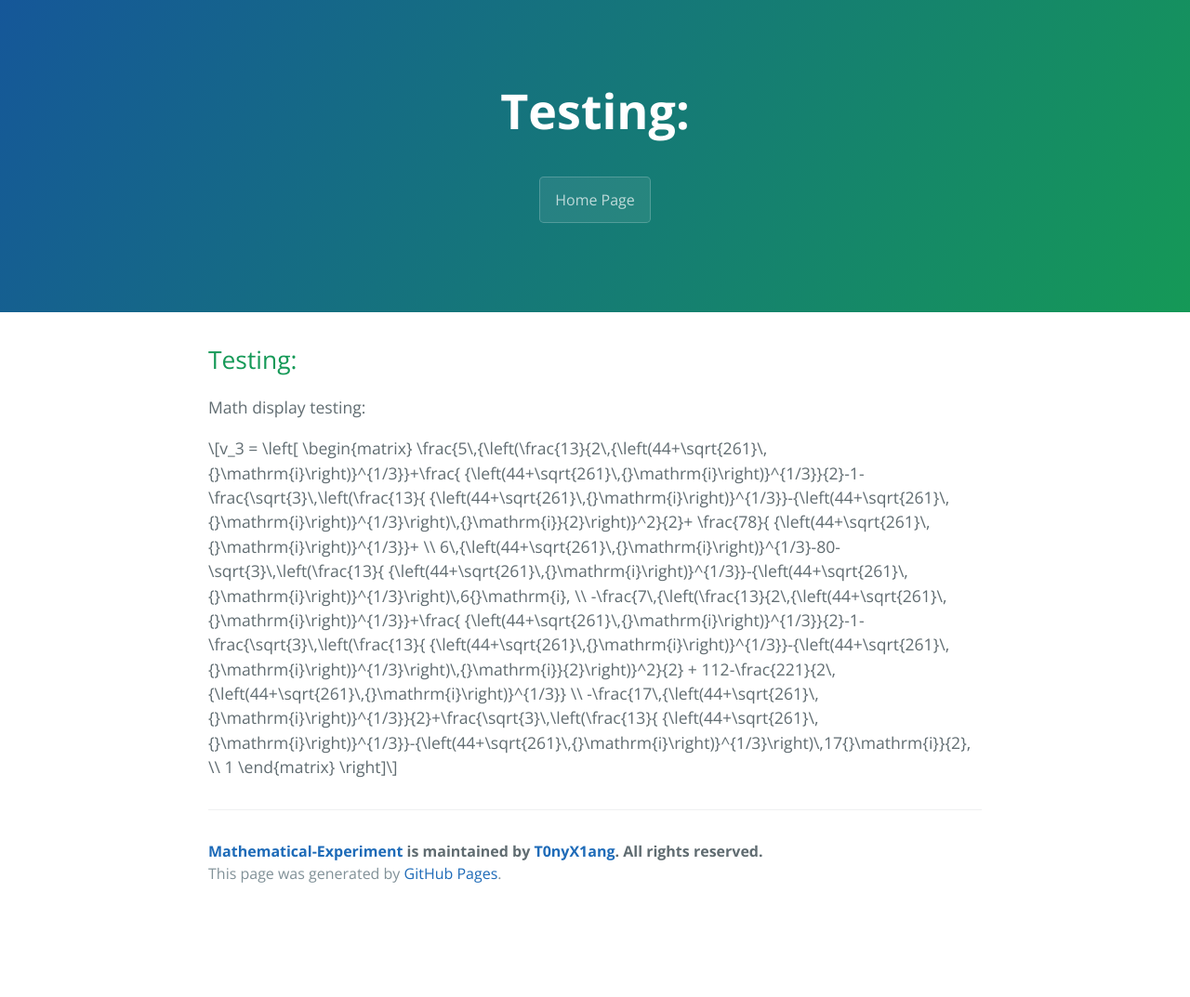
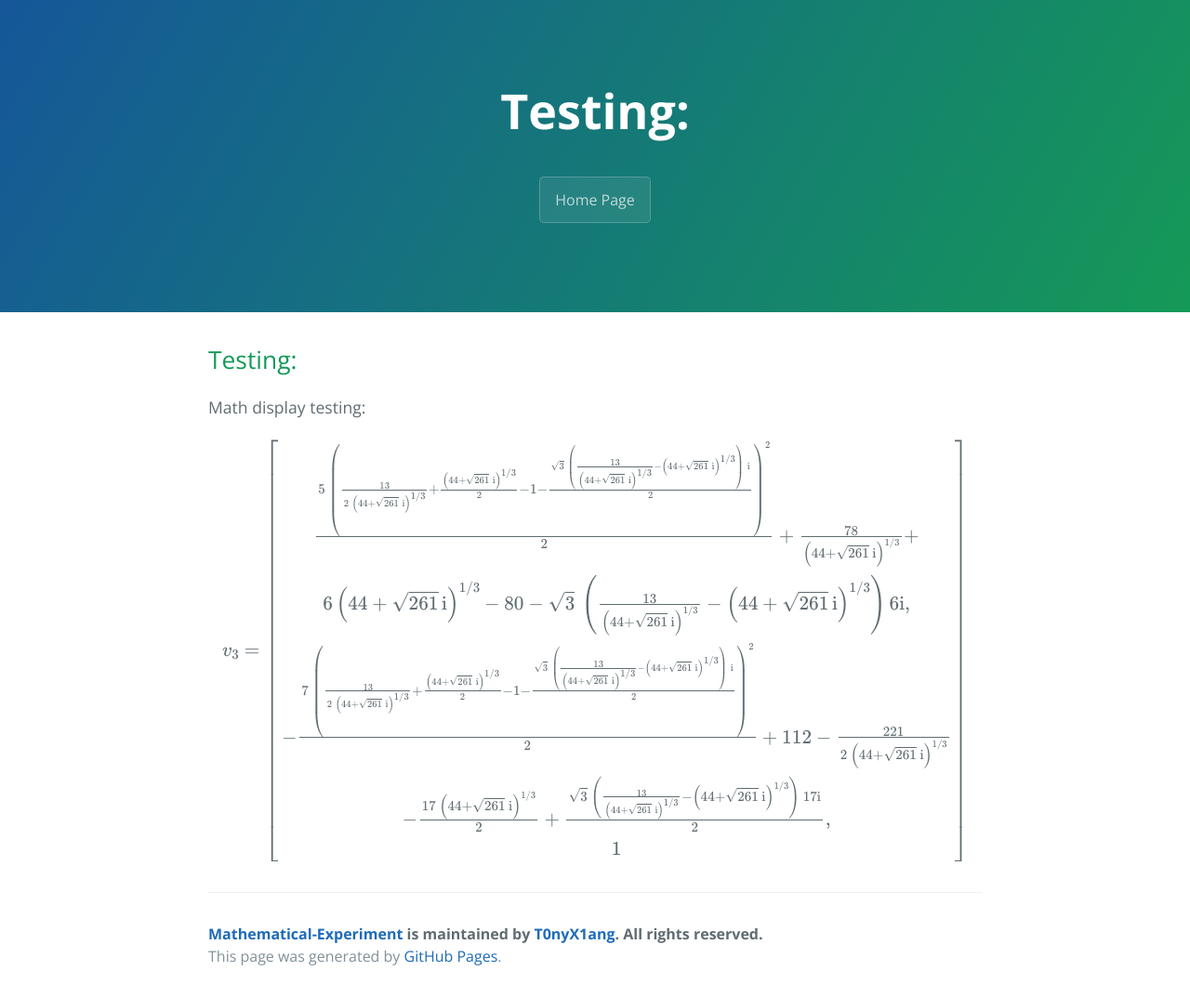
Before and after one commit to T0nyX1ang/Mathematical-Experiment, a Jekyll site: the page built from test_math.md, in a window 1280 px wide. Shown: the whole page at 93% size. Built offline with Jekyll 4.4.1, drawn with Linux system fonts in a browser that asks for light colours; our own code applies the rules of GitHub Pages for plain Markdown files; formulas are drawn with MathJax 3; before the commit the page ends 984 px from its top, so only the background shows below that; part of the change alters nothing that is shown.

```diff
--- a/_layouts/default.html
+++ b/_layouts/default.html
@@ -1,5 +1,10 @@
 <!DOCTYPE html>
 <html lang="{{ site.lang | default: "en-US" }}">
+  <!-- Enable MathJaX support here -->
+  <script type="text/javascript" async
+    src="https://cdnjs.cloudflare.com/ajax/libs/mathjax/2.7.5/latest.js?config=TeX-MML-AM_CHTML" async>
+  </script>
+
   <head>
 
     {% if site.google_analytics %}
```
